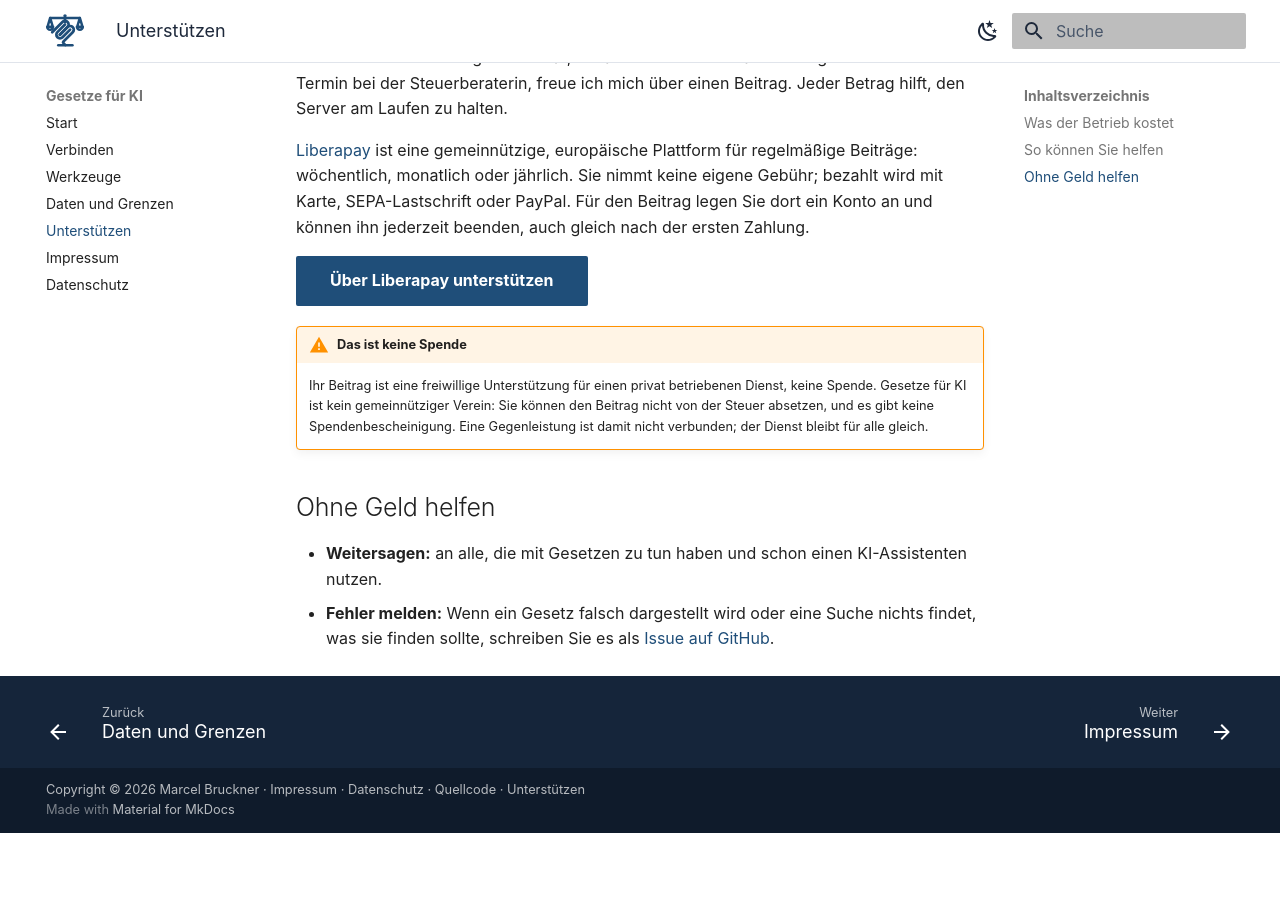
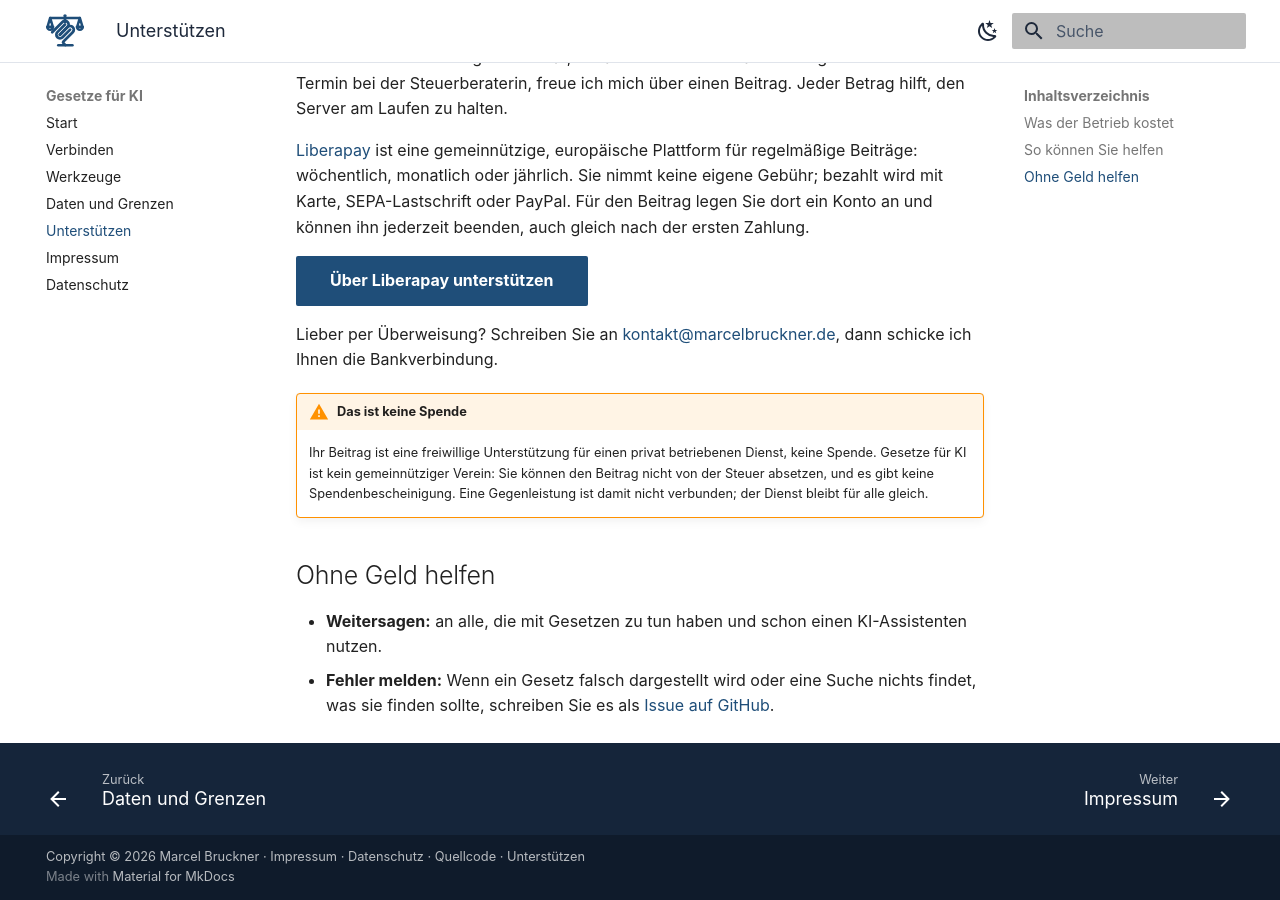
Before and after one commit to Gesetze-fuer-KI/gesetze-fuer-ki, an MkDocs documentation site: the page built from docs/unterstuetzen.md, in a window 1280 px wide and 900 px high, scrolled down 594 px. Built offline with MkDocs 1.6.1 and Material for MkDocs 9.7.7, drawn with Linux system fonts in a browser that asks for light colours; some web fonts are replaced; plug-ins that fetch from the network failed and are left out; before the commit the page ends 1427 px from its top, so only the background shows below that.

Commit message:
Support page: bank details on request by email
Co-Authored-By: Claude Opus 5.5 <noreply@anthropic.com>
Claude-Session: https://claude.ai/code/session_01E4TpHAtbrTtui4fCBEf16R

```diff
--- a/docs/unterstuetzen.md
+++ b/docs/unterstuetzen.md
@@ -27,6 +27,10 @@ dort ein Konto an und können ihn jederzeit beenden, auch gleich nach der ersten
 
 [Über Liberapay unterstützen](https://liberapay.com/GesetzeFuerKI/donate){ .md-button .md-button--primary }
 
+Lieber per Überweisung? Schreiben Sie an
+[kontakt@marcelbruckner.de](mailto:kontakt@marcelbruckner.de?subject=Unterst%C3%BCtzung%20Gesetze%20f%C3%BCr%20KI),
+dann schicke ich Ihnen die Bankverbindung.
+
 !!! warning "Das ist keine Spende"
 
     Ihr Beitrag ist eine freiwillige Unterstützung für einen privat betriebenen Dienst,
```
